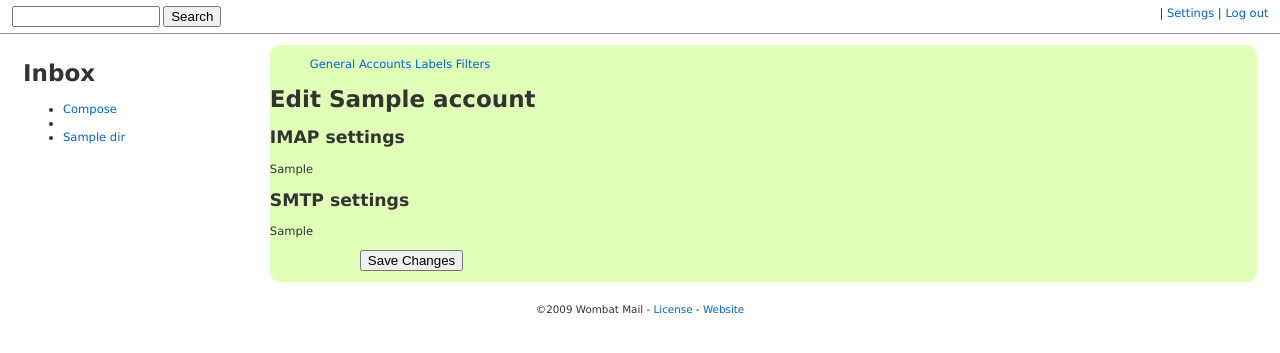
After one commit to brutasse-archive/wombat, a Django app: template templates/users/edit_account.html in a window 1280 px wide. The commit adds this page. Shown: the top 353 px of the page. Run offline with Django 3.2, Linux system fonts and the light colour scheme; the template is opened without the code that fills it: most values are stand-ins (such as "Sample title", 1, 10 or a date in 2020).

Commit message:
Add the posibility to edit/delete accounts.
Create a new view to edit account based on the one used to
add a new account. Use correctly Django's model forms save()
function with commit=false to avoid creating various smtp/imap
configs. Backport this change to the add_account method.

```diff
--- /dev/null
+++ b/templates/users/edit_account.html
@@ -0,0 +1,23 @@
+{% extends "base_settings.html" %}
+{% load i18n %}
+
+{% block title %}Wombat | {% trans 'Edit' %} {{ account }}{% endblock %}
+
+{% block form %}
+<div class="form">
+  <form action="{% url edit_account account.id %}" method="post">
+    <h1>{% trans 'Edit' %} {{ account }}</h1>
+    {% if submitted and success %}
+    <p>{% trans 'Your account has been successfully modified' %}</p>
+    {% endif %}
+    {% if submitted and not success %}
+    <p>{% trans 'An error has been encountered while checking your credentials. Please double check and try again' %}</p>
+    {% endif %}
+    <h2>IMAP settings</h2>
+    {{ imap.as_p }}
+    <h2>SMTP settings</h2>
+    {{ smtp.as_p }}
+    <p><label>&nbsp;</label><input type="submit" value="{% trans 'Save Changes' %}" /></p>
+  </form>
+</div>
+{% endblock %}
--- a/users/models/__init__.py
+++ b/users/models/__init__.py
@@ -79,3 +79,8 @@ class Account(models.Model):
         else:
             attr = ''
         return u'%s\'s %saccount' % (self.profile.user, attr)
+
+    def delete(self):
+        self.smtp.delete()
+        self.imap.delete()
+        super(Account, self).delete()
--- a/users/urls.py
+++ b/users/urls.py
@@ -5,4 +5,6 @@ urlpatterns = patterns('users.views',
     url(r'^settings/$', 'settings', name='settings'),
     url(r'^accounts/$', 'accounts', name='accounts'),
     url(r'^accounts/add/$', 'add_account', name='add_account'),
+    url(r'^accounts/edit/(?P<id>\d+)/$', 'edit_account', name='edit_account'),
+    url(r'^accounts/del/(?P<id>\d+)/$', 'del_account', name='del_account'),
 )
```
Also changed, not shown: templates/users/accounts.html (+5 -2 lines), users/views.py (+46 -8 lines).
